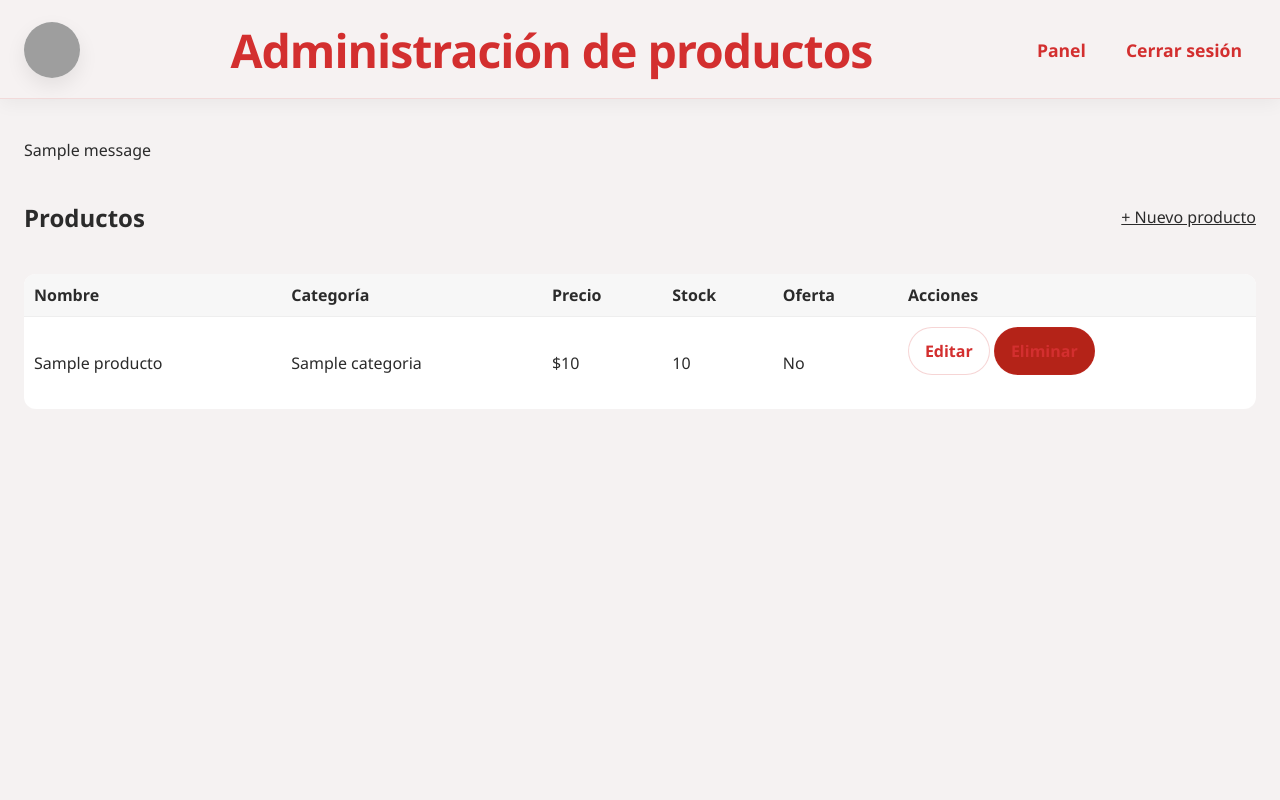
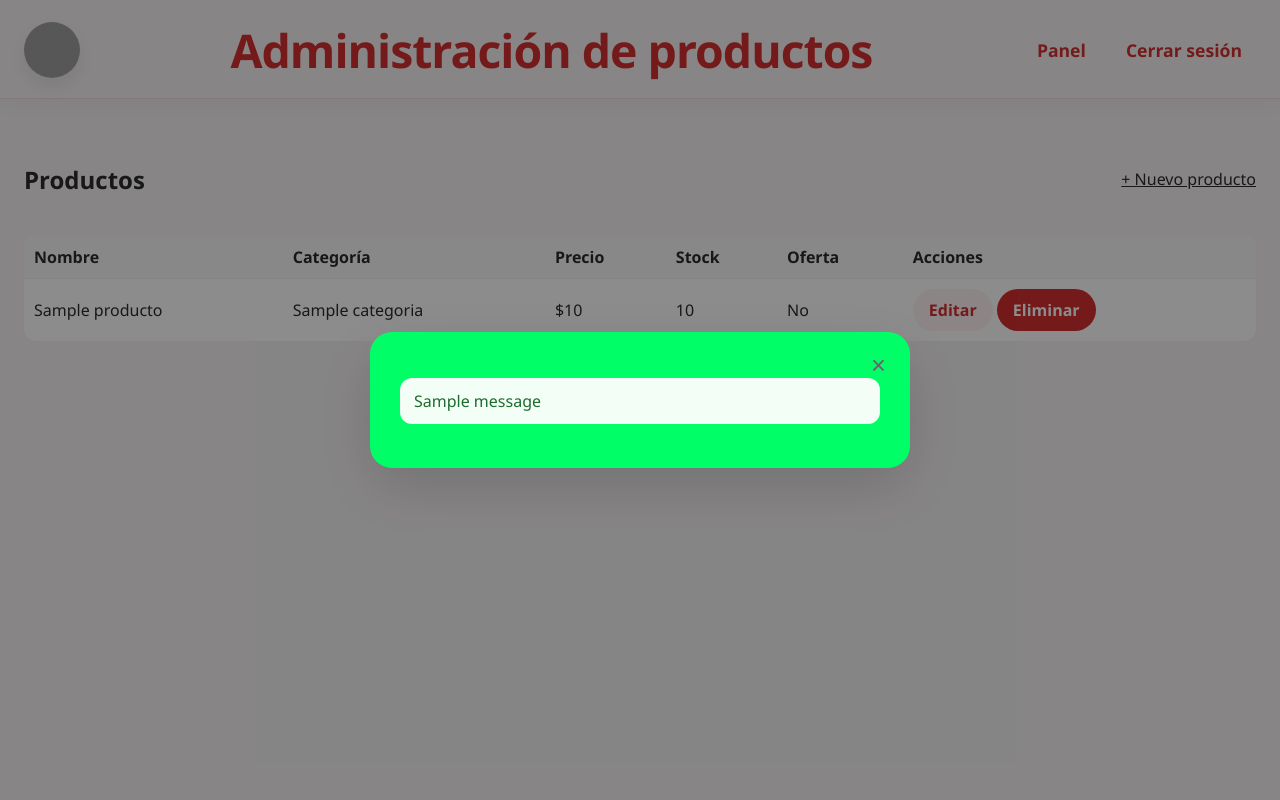
Before and after one commit to wilsongaruse-web/proyecto_comercio, a Django app: template admin/templates/admin/producto_list.html in a window 1280 px wide. Run offline with Django 3.2, Linux system fonts and the light colour scheme; the template is opened without the code that fills it: most values are stand-ins (such as "Sample title", 1, 10 or a date in 2020); one stand-in notice (Sample message) is shown; grey boxes are pictures that could not be loaded.

Commit message:
creacion panel adminstrador

```diff
--- a/admin/templates/admin/producto_list.html
+++ b/admin/templates/admin/producto_list.html
@@ -24,9 +24,14 @@
     <main>
         <div class="container">
             {% if messages %}
-                {% for message in messages %}
-                    <p class="mensaje">{{ message }}</p>
-                {% endfor %}
+                <div class="modal show" id="mensajeModal">
+                    <div class="modal-content">
+                        <button class="modal-close" onclick="cerrarModal()">×</button>
+                        {% for message in messages %}
+                            <p class="message {{ message.tags }}">{{ message }}</p>
+                        {% endfor %}
+                    </div>
+                </div>
             {% endif %}
 
             <div style="display:flex; justify-content:space-between; align-items:center; margin: 20px 0;">
@@ -54,8 +59,8 @@
                             <td style="padding:10px; border-top:1px solid #eee;">{{ producto.stock }}</td>
                             <td style="padding:10px; border-top:1px solid #eee;">{% if producto.oferta %}Sí{% else %}No{% endif %}</td>
                             <td style="padding:10px; border-top:1px solid #eee;">
-                                <a href="{% url 'gestion_admin:producto_editar' producto.id %}" class="btn-volver">Editar</a>
-                                <a href="{% url 'gestion_admin:producto_eliminar' producto.id %}" class="btn-volver" style="background:#b42318;">Eliminar</a>
+                                <a href="{% url 'gestion_admin:producto_editar' producto.id %}" class="btn-editar">Editar</a>
+                                <a href="{% url 'gestion_admin:producto_eliminar' producto.id %}" class="btn-eliminar">Eliminar</a>
                             </td>
                         </tr>
                     {% empty %}
@@ -67,5 +72,10 @@
             </table>
         </div>
     </main>
+    <script>
+        function cerrarModal() {
+            document.getElementById("mensajeModal").classList.remove("show");
+        }
+    </script>
 </body>
 </html>
--- a/admin/templates/admin/productos.form.html
+++ b/admin/templates/admin/productos.form.html
@@ -25,7 +25,7 @@
     <main>
         <div class="container">
             <h2>{{ titulo }}</h2>
-            <form method="post" class="form-login" style="max-width: 700px;">
+            <form method="post" enctype="multipart/form-data" class="form-login" style="max-width: 700px;">
                 {% csrf_token %}
                 {% for field in form %}
                     <div class="campo">
--- a/admin/views.py
+++ b/admin/views.py
@@ -37,9 +37,11 @@ def admin_login(request):
     return render(request, "admin/login.html", {"form": form, "titulo": "Login administrativo"})
 
 
+
 @admin_required
 def admin_panel(request):
-    return redirect("gestion_admin:productos_admin")
+    return render(request, "admin/admin_panel.html")
+
 
 
 
@@ -48,6 +50,7 @@ def admin_panel(request):
 def productos_admin(request):
     productos = Producto.objects.all().order_by("nombre")
     return render(request, "admin/producto_list.html", {"productos": productos})
+
 
 
 @admin_required
@@ -62,6 +65,7 @@ def producto_nuevo(request):
         form = ProductoForm()
 
     return render(request, "admin/productos.form.html", {"form": form, "titulo": "Nuevo producto"})
+
 
 
 
--- a/css/style.css
+++ b/css/style.css
@@ -164,6 +164,42 @@ main { padding: 24px; }
   color: var(--primary-dark);
   box-shadow: 0 10px 20px rgba(0,0,0,0.1);
 }
+.btn-editar {
+  display: inline-flex;
+  align-items: center;
+  justify-content: center;
+  padding: 10px 16px;
+  border-radius: 999px;
+  background: var(--primary-soft);
+  color: var(--primary);
+  font-weight: 700;
+  text-decoration: none;
+  transition: transform 0.2s ease, box-shadow 0.2s ease;
+}
+.btn-editar:hover {
+  transform: translateY(-2px);
+  box-shadow: 0 8px 20px rgba(0,0,0,0.12);
+  background: #ffeaea;
+}
+
+.btn-eliminar {
+  display: inline-flex;
+  align-items: center;
+  justify-content: center;
+  padding: 10px 16px;
+  border-radius: 999px;
+  background: var(--primary);
+  color: white;
+  font-weight: 700;
+  text-decoration: none;
+  transition: transform 0.2s ease, box-shadow 0.2s ease, background 0.2s ease;
+}
+.btn-eliminar:hover {
+  transform: translateY(-2px);
+  box-shadow: 0 10px 24px rgba(211,47,47,0.25);
+  background: var(--primary-dark);
+}
+
 
 .section-title {
   text-align: center;
@@ -426,7 +462,7 @@ footer {
 }
 .modal.show { opacity: 1; pointer-events: auto; background: rgba(0,0,0,0.45); }
 .modal-content {
-  background: white;
+  background:#00FF66;
   border-radius: 22px;
   max-width: 540px;
   width: 100%;
--- a/templates/home.html
+++ b/templates/home.html
@@ -16,7 +16,7 @@
             <h1 class="brand-title">Empanadas ED</h1>
             <nav class="site-nav">
                 <a href="{% url 'catalogo:catalogo' %}">Catálogo</a>
-                <a href="#">Iniciar Sesión</a>
+                <a href="{% url 'gestion_admin:login' %}">Iniciar Sesión</a>
                 <a href="#" class="cta-link">Registrarse</a>
             </nav>
         </div>
@@ -75,7 +75,7 @@
             <div class="cta-section">
                 <h2>Nuestro Catálogo</h2>
                 <p>Descubre nuestra variedad de deliciosas empanadas con rellenos tradicionales e innovadores y más productos.</p>
-                <a href="#" class="btn btn-primary">Explorar Ahora</a>
+                <a href="{% url 'catalogo:catalogo' %}" class="btn btn-primary">Explorar Ahora</a>
             </div>
 
             <h2 class="section-title">Información</h2>
```
Also changed, not shown: admin/templates/admin/admin_panel.html (added, +78 -0 lines), db.sqlite3.
